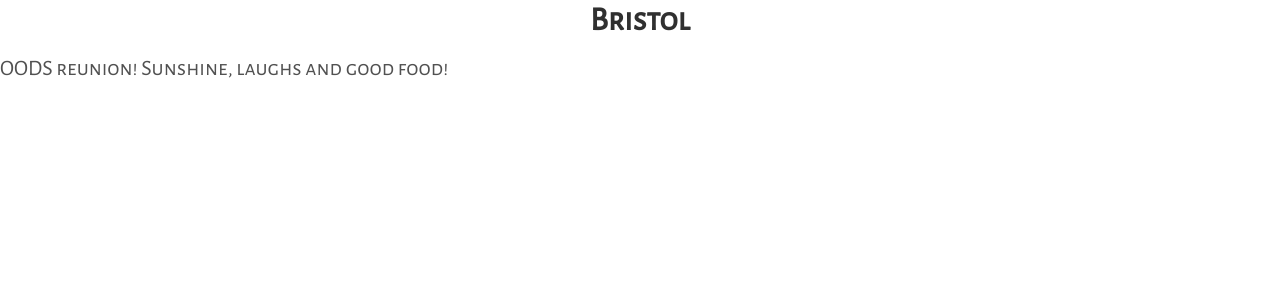
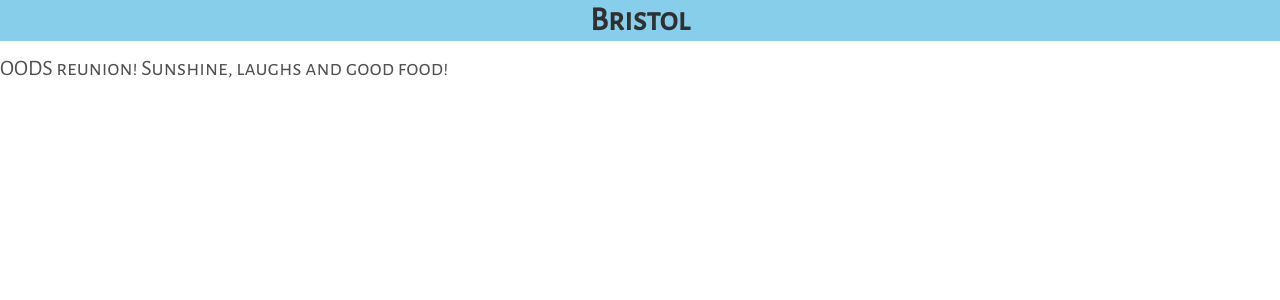
Before and after one commit to foopod/Travel-Website, a Jekyll site: the page built from _posts/2017-08-21-Bristol.md, in a window 1280 px wide. Shown: the top 300 px of the page. Built offline with Jekyll 4.4.1, drawn with Linux system fonts in a browser that asks for light colours.

Commit message:
Update head.html

```diff
--- a/_includes/head.html
+++ b/_includes/head.html
@@ -24,8 +24,7 @@
         			font-size: 150%;
         			text-align: center;
 				font-family: 'Alegreya Sans SC';
-				backgroundColor: #87CEEB;
-
+				background-color:#87CEEB;
       			}
 			p {
 				font-family: 'Alegreya Sans SC';
```
